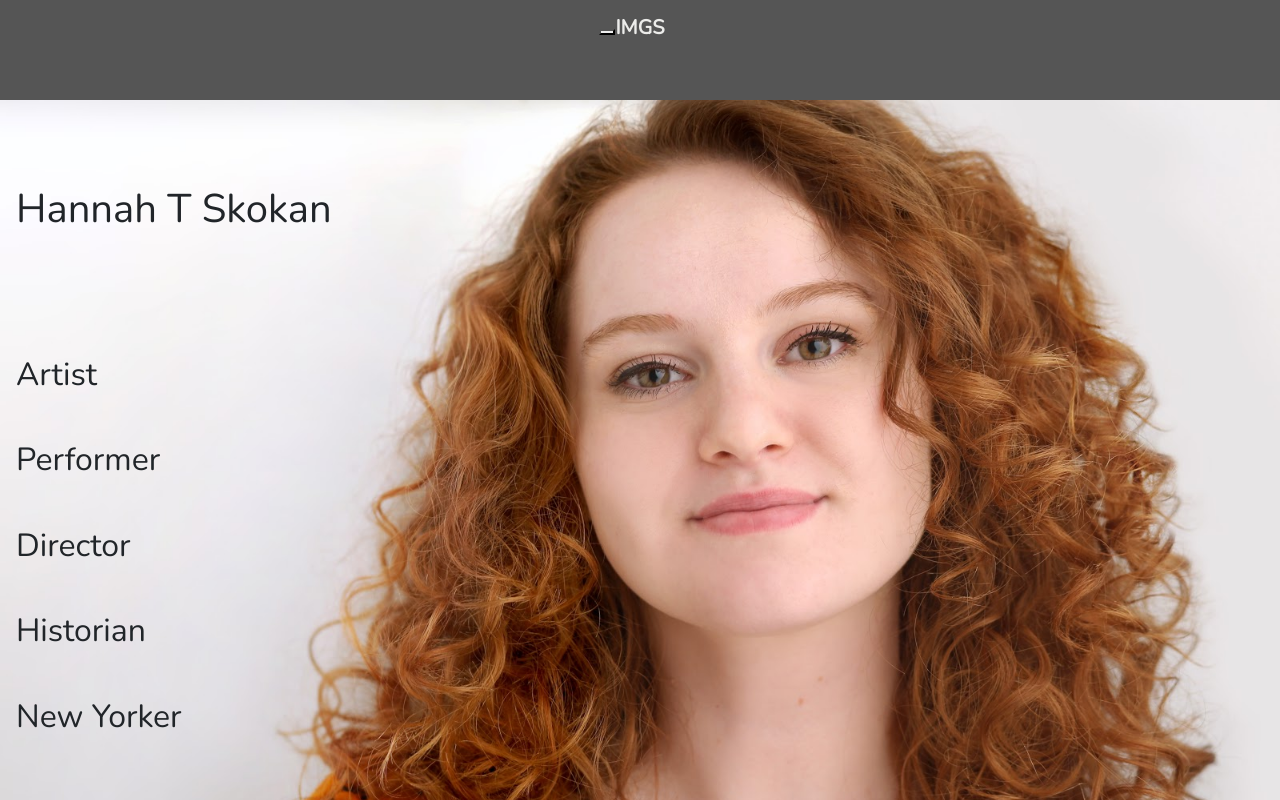
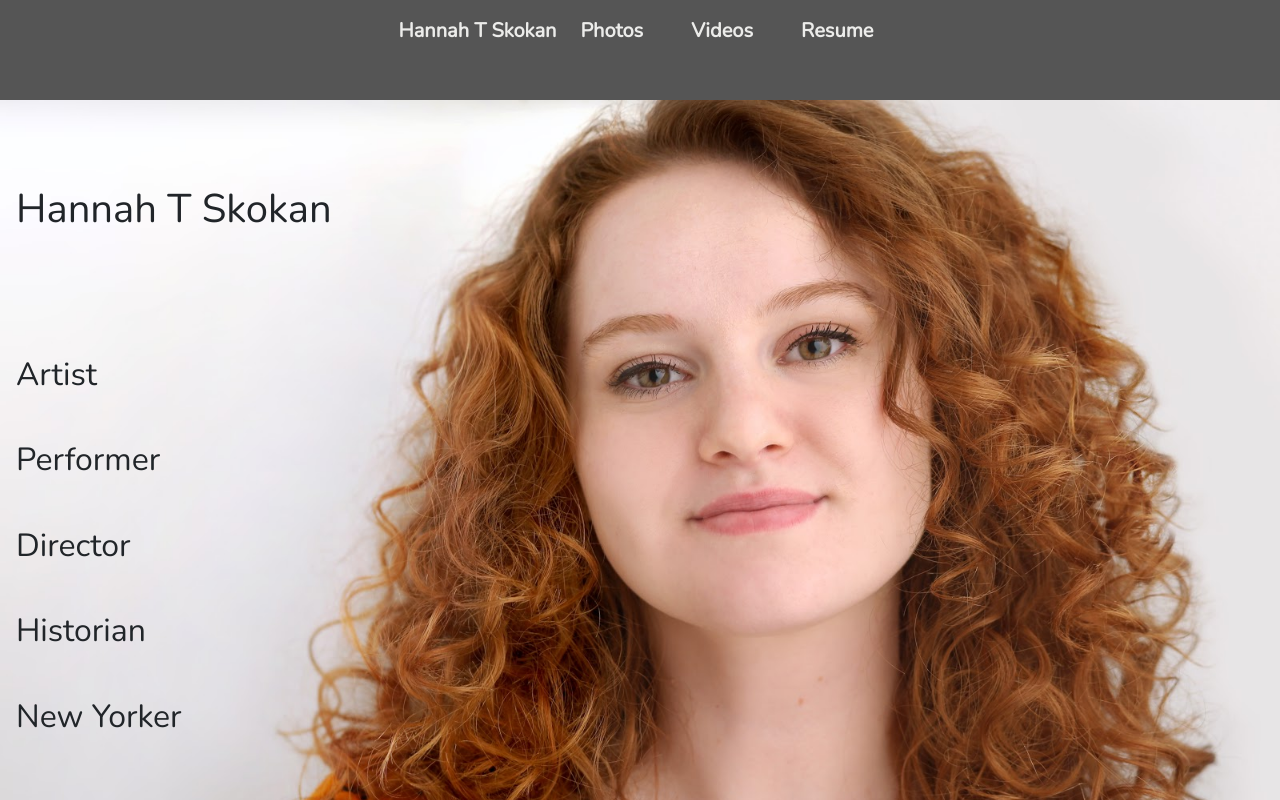
Before and after one commit to ericfeldman1/hannah-t-skokan, a React (Create React App) app: page / in a window 1280 px wide. Shown: the top 800 px of the page. Built offline with nearby package versions, Linux system fonts and the light colour scheme.

Commit message:
paritally working navbar w bootstrap

```diff
--- a/src/Nav.js
+++ b/src/Nav.js
@@ -7,28 +7,19 @@ export default class Nav extends Component {
   render() {
     return (
       <Content className='Nav'>
-        <nav class="navbar navbar-inverse navbar-fixed-top">
-        <div class="container">
-         <div class="navbar-header">
-          <button type="button" class="navbar-toggle collapsed" data-toggle="collapse" data-target="#bs-nav-demo" aria-expanded="false">
-        <span class="sr-only">Toggle navigation</span>
-        <span class="icon-bar"></span>
-        <span class="icon-bar"></span>
-        <span class="icon-bar"></span>
-      </button>
-        <a href="#" class="navbar-brand"><span class="glyphicon glyphicon-picture" aria-hidden="true"></span> IMGS</a>
+<nav className="navbar navbar-expand-lg">
+  <Link className="navbar-brand" to="/">Hannah T Skokan</Link>
+  <button className="navbar-toggler" type="button" data-toggle="collapse" data-target="#navbarNavAltMarkup" aria-controls="navbarNavAltMarkup" aria-expanded="false" aria-label="Toggle navigation">
+    <span className="navbar-toggler-icon"></span>
+  </button>
+  <div className="collapse navbar-collapse" id="navbarNavAltMarkup">
+    <div className="navbar-nav">
+      {/* <Link className="Link nav-item nav-link active" to="/">Home <span className="sr-only">(current)</span></Link> */}
+      <Link className="Link nav-item nav-link" to="/photos">Photos</Link>
+      <Link className="Link nav-item nav-link" to="/videos">Videos</Link>
+      <Link className="Link nav-item nav-link" to="/resume">Resume</Link>
     </div>
-    <div class="collapse navbar-collapse" id="bs-nav-demo">
-    <ul class="nav navbar-nav">
-        <li><a href="#">About</a></li>
-        <li><a href="#">Contact</a></li>
-    </ul>
-    <ul class="nav navbar-nav navbar-right">
-        <li><a href="#">Sign Up</a></li>
-        <li><a href="#">Log In</a></li>
-    </ul>
-    </div>
-</div>
+  </div>
 </nav>
         {/* <div className="name">
         <p>Hannah T Skokan</p>
```
